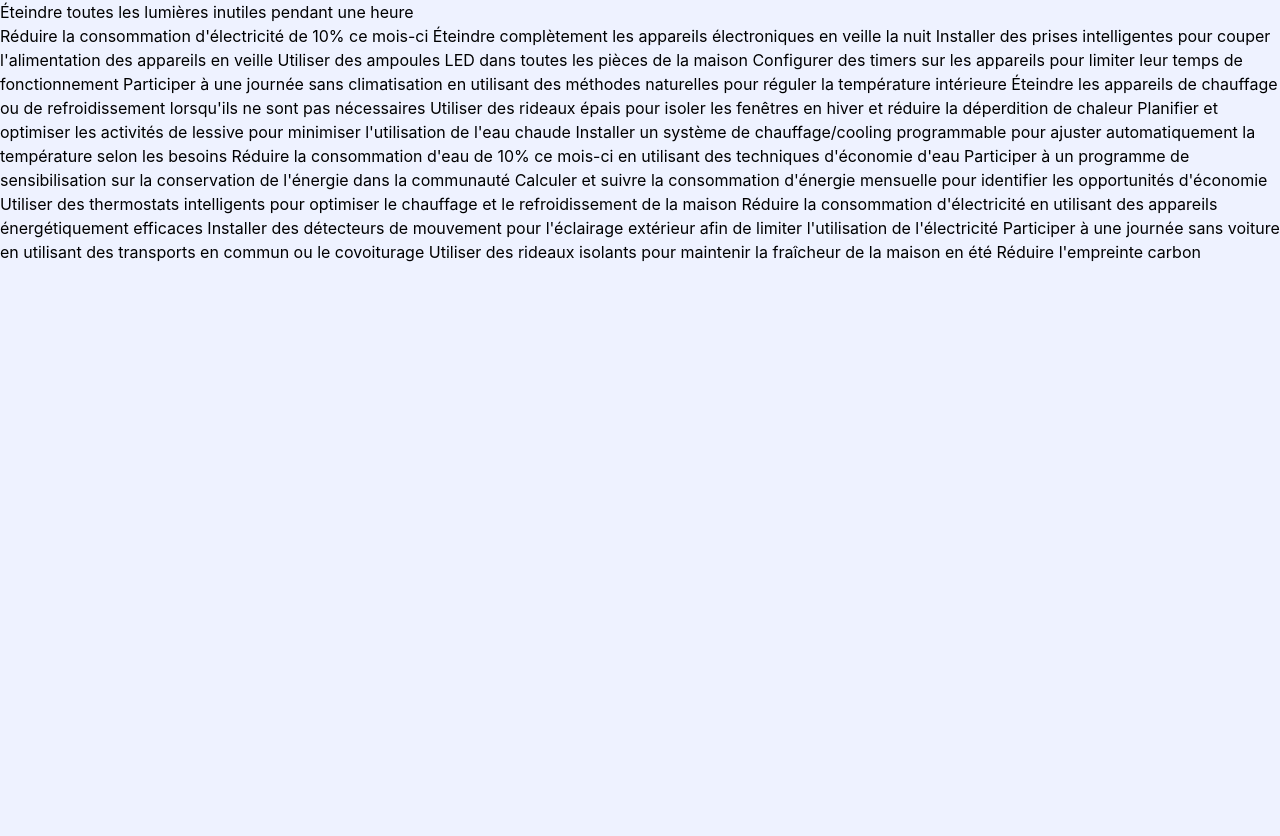
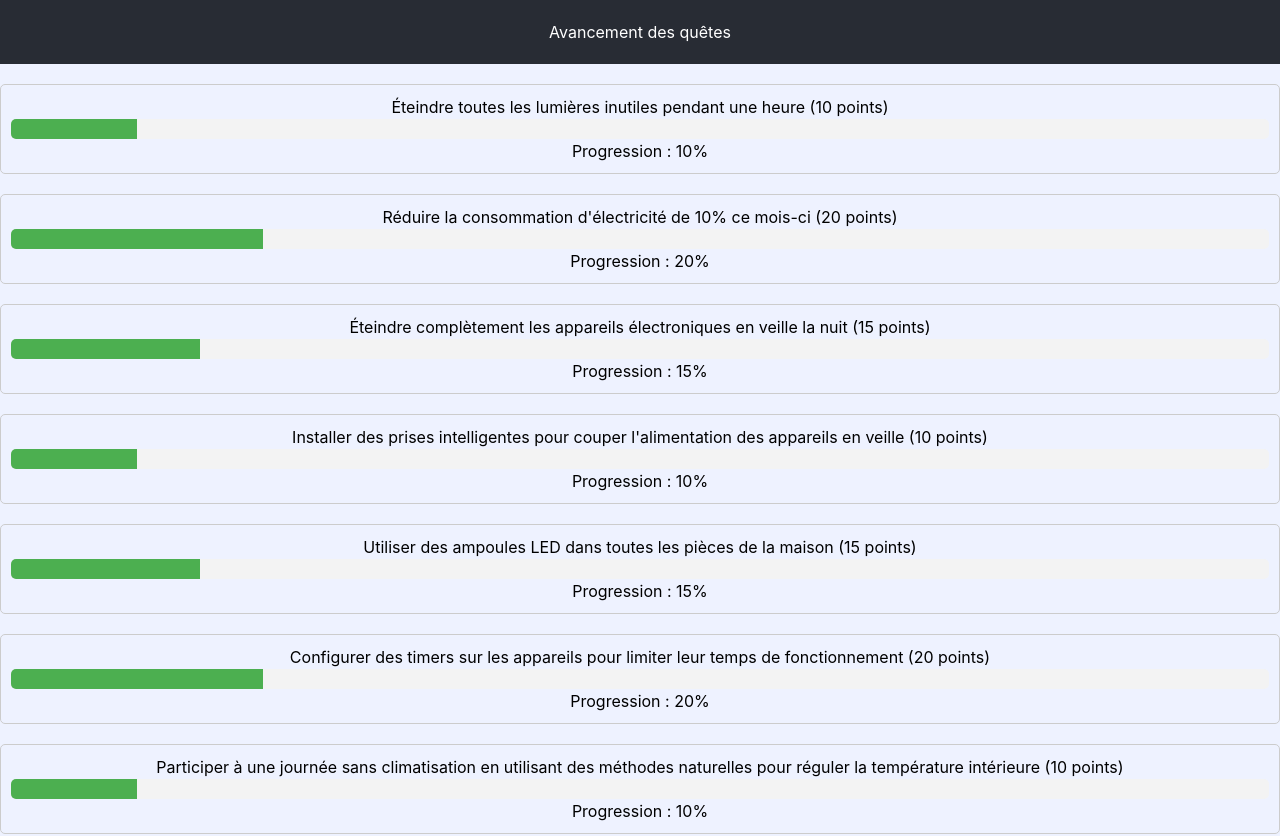
Before and after one commit to CalmettesT/Hackaton2024, a React (Create React App) app: page / in a window 1280 px wide. Shown: the top 836 px of the page. Before the commit the page ends 800 px from the top, so only its background shows below. Built offline with nearby package versions, Linux system fonts and the light colour scheme.

Commit message:
add AchevementQuete

```diff
--- a/src/App.js
+++ b/src/App.js
@@ -1,10 +1,11 @@
 import React, { useRef, useLayoutEffect, useEffect } from 'react';
 import Navbar from "./components/NavbarBlurred";
 import LigneQuete from './components/LigneQuete';
+import AchevementQuete from './components/AchevementQuete';
 
 export default function App() {
 
   return (
-      <LigneQuete />
+      <AchevementQuete />
   );
 }
--- a/src/components/AchevementQuete.js
+++ b/src/components/AchevementQuete.js
@@ -1,15 +1,18 @@
 import React from 'react';
+import QuestProgress from './ProgressionQuete';
+import './Style.css';
 
-const AchevementQuete = () => {
+function App() {
   return (
-    <div>
-         [
-
-
-
-
+    <div className="App">
+      <header className="App-header">
+        <h1>Avancement des quêtes</h1>
+      </header>
+      <main>
+        <QuestProgress />
+      </main>
     </div>
   );
-};
+}
 
-export default AchevementQuete;
+export default App;
--- /dev/null
+++ b/src/components/EtatQuete.json
@@ -0,0 +1,14 @@
+[
+    { "id": 1, "title": "Éteindre toutes les lumières inutiles pendant une heure", "points": 10, "progress": 10 },
+    { "id": 2, "title": "Réduire la consommation d'électricité de 10% ce mois-ci", "points": 20, "progress": 20 },
+    { "id": 3, "title": "Éteindre complètement les appareils électroniques en veille la nuit", "points": 15, "progress": 15 },
+    { "id": 4, "title": "Installer des prises intelligentes pour couper l'alimentation des appareils en veille", "points": 10, "progress": 10 },
+    { "id": 5, "title": "Utiliser des ampoules LED dans toutes les pièces de la maison", "points": 15, "progress": 15 },
+    { "id": 6, "title": "Configurer des timers sur les appareils pour limiter leur temps de fonctionnement", "points": 20, "progress": 20 },
+    { "id": 7, "title": "Participer à une journée sans climatisation en utilisant des méthodes naturelles pour réguler la température intérieure", "points": 10, "progress": 10 },
+    { "id": 8, "title": "Éteindre les appareils de chauffage ou de refroidissement lorsqu'ils ne sont pas nécessaires", "points": 10, "progress": 10 },
+    { "id": 9, "title": "Utiliser des rideaux épais pour isoler les fenêtres en hiver et réduire la déperdition de chaleur", "points": 15, "progress": 15 },
+    { "id": 10, "title": "Planifier et optimiser les activités de lessive pour minimiser l'utilisation de l'eau chaude", "points": 15, "progress": 15 },
+    { "id": 11, "title": "Réduire la consommation d'électricité en utilisant des appareils énergétiquement efficaces", "points": 20, "progress": 50 },
+    { "id": 12, "title": "Participer à un programme de sensibilisation sur la conservation de l'énergie dans la communauté", "points": 30, "progress": 2 }
+  ]
--- a/src/components/LigneQuete.js
+++ b/src/components/LigneQuete.js
@@ -1,33 +1,66 @@
 import React from 'react';
 
 const LigneQuete = () => {
-  return (
-    <div>
-
-           <tr> Éteindre toutes les lumières inutiles pendant une heure</tr>
-            Réduire la consommation d'électricité de 10% ce mois-ci
-            Éteindre complètement les appareils électroniques en veille la nuit
-            Installer des prises intelligentes pour couper l'alimentation des appareils en veille
-            Utiliser des ampoules LED dans toutes les pièces de la maison
-            Configurer des timers sur les appareils pour limiter leur temps de fonctionnement
-            Participer à une journée sans climatisation en utilisant des méthodes naturelles pour réguler la température intérieure
-            Éteindre les appareils de chauffage ou de refroidissement lorsqu'ils ne sont pas nécessaires
-            Utiliser des rideaux épais pour isoler les fenêtres en hiver et réduire la déperdition de chaleur
-            Planifier et optimiser les activités de lessive pour minimiser l'utilisation de l'eau chaude
-            Installer un système de chauffage/cooling programmable pour ajuster automatiquement la température selon les besoins
-            Réduire la consommation d'eau de 10% ce mois-ci en utilisant des techniques d'économie d'eau
-            Participer à un programme de sensibilisation sur la conservation de l'énergie dans la communauté
-            Calculer et suivre la consommation d'énergie mensuelle pour identifier les opportunités d'économie
-            Utiliser des thermostats intelligents pour optimiser le chauffage et le refroidissement de la maison
-            Réduire la consommation d'électricité en utilisant des appareils énergétiquement efficaces
-            Installer des détecteurs de mouvement pour l'éclairage extérieur afin de limiter l'utilisation de l'électricité
-            Participer à une journée sans voiture en utilisant des transports en commun ou le covoiturage
-            Utiliser des rideaux isolants pour maintenir la fraîcheur de la maison en été
-            Réduire l'empreinte carbon
+    return (
+        <div class="flex justify-between flex-wrap gap-2 flex-col">
+            <div class="border border-black rounded w-1/2 ml-2 mt-2 p-1 shadow-md">
+                <tr> Éteindre toutes les lumières inutiles pendant une heure</tr>
+            </div>
+            <div class="border border-black rounded w-1/2 ml-2 mt-2 p-1 shadow-md">
+                <tr> Réduire la consommation d'électricité de 10% ce mois-ci</tr>
+            </div>
+            <div class="border border-black rounded w-1/2 ml-2 mt-2 p-1 shadow-md">
+                <tr>Éteindre complètement les appareils électroniques en veille la nuit</tr>
+            </div>
+            <div class="border border-black rounded w-1/2 ml-2 mt-2 p-1 shadow-md">
+                <tr>Installer des prises intelligentes pour couper l'alimentation des appareils en veille</tr>
+            </div>
+            <div class="border border-black rounded w-1/2 ml-2 mt-2 p-1 shadow-md">
+                <tr>Utiliser des ampoules LED dans toutes les pièces de la maison</tr>
+            </div>
+            <div class="border border-black rounded w-1/2 ml-2 mt-2 p-1 shadow-md">
+                <tr>Configurer des timers sur les appareils pour limiter leur temps de fonctionnement</tr>
+            </div>
+            <div class="border border-black rounded w-1/2 ml-2 mt-2 p-1 shadow-md">
+                <tr>Participer à une journée sans climatisation en utilisant des méthodes naturelles pour réguler la température intérieure</tr>
+            </div>
+            <div class="border border-black rounded w-1/2 ml-2 mt-2 p-1 shadow-md">
+                <tr>Éteindre les appareils de chauffage ou de refroidissement lorsqu'ils ne sont pas nécessaires</tr>
+            </div>
+            <div class="border border-black rounded w-1/2 ml-2 mt-2 p-1 shadow-md">
+                <tr>Utiliser des rideaux épais pour isoler les fenêtres en hiver et réduire la déperdition de chaleur</tr>
+            </div>
+            <div class="border border-black rounded w-1/2 ml-2 mt-2 p-1 shadow-md">
+                <tr>Planifier et optimiser les activités de lessive pour minimiser l'utilisation de l'eau chaude</tr>
+            </div>
+            <div class="border border-black rounded w-1/2 ml-2 mt-2 p-1 shadow-md">
+                <tr>Installer un système de chauffage/cooling programmable pour ajuster automatiquement la température selon les besoins</tr>
+            </div>
+            <div class="border border-black rounded w-1/2 ml-2 mt-2 p-1 shadow-md">
+                <tr>Réduire la consommation d'eau de 10% ce mois-ci en utilisant des techniques d'économie d'eau</tr>
+            </div>
+            <div class="border border-black rounded w-1/2 ml-2 mt-2 p-1 shadow-md">
+                <tr>Participer à un programme de sensibilisation sur la conservation de l'énergie dans la communauté</tr>
+            </div>
+            <div class="border border-black rounded w-1/2 ml-2 mt-2 p-1 shadow-md">
+                <tr>Calculer et suivre la consommation d'énergie mensuelle pour identifier les opportunités d'économie</tr>
+            </div>
+            <div class="border border-black rounded w-1/2 ml-2 mt-2 p-1 shadow-md">
+                <tr>Utiliser des thermostats intelligents pour optimiser le chauffage et le refroidissement de la maison</tr>
+            </div>
+            <div class="border border-black rounded w-1/2 ml-2 mt-2 p-1 shadow-md">
+                <tr>Réduire la consommation d'électricité en utilisant des appareils énergétiquement efficaces</tr>
+            </div>
+            <div class="border border-black rounded w-1/2 ml-2 mt-2 p-1 shadow-md">
+                <tr>Installer des détecteurs de mouvement pour l'éclairage extérieur afin de limiter l'utilisation de l'électricité</tr>
+            </div>
+            <div class="border border-black rounded w-1/2 ml-2 mt-2 p-1 shadow-md">
+                <tr>Réduire l'empreinte carbon</tr>
+            </div>
 
 
-    </div>
-  );
+        </div>
+    );
 };
 
 export default LigneQuete;
--- /dev/null
+++ b/src/components/ProgressionQuete.js
@@ -0,0 +1,29 @@
+import React, { useState, useEffect } from 'react';
+import questsData from './EtatQuete.json';  // Importer les quêtes depuis le fichier JSON
+
+const QuestProgress = () => {
+  const [quests, setQuests] = useState([]);
+
+  useEffect(() => {
+    // Simuler la récupération des données
+    setQuests(questsData);
+  }, []);
+
+  return (
+    <div className="quest-progress">
+      <ul>
+        {quests.map(quest => (
+          <li key={quest.id}>
+            <h3>{quest.title} ({quest.points} points)</h3>
+            <div className="progress-bar">
+              <div className="progress" style={{ width: `${quest.progress}%` }}></div>
+            </div>
+            <p>Progression : {quest.progress}%</p>
+          </li>
+        ))}
+      </ul>
+    </div>
+  );
+};
+
+export default QuestProgress;
--- /dev/null
+++ b/src/components/Style.css
@@ -0,0 +1,33 @@
+.App {
+    text-align: center;
+  }
+
+  .App-header {
+    background-color: #282c34;
+    padding: 20px;
+    color: white;
+  }
+
+  .quest-progress ul {
+    list-style-type: none;
+    padding: 0;
+  }
+
+  .quest-progress li {
+    margin: 20px 0;
+    padding: 10px;
+    border: 1px solid #ccc;
+    border-radius: 5px;
+  }
+
+  .quest-progress .progress-bar {
+    width: 100%;
+    background-color: #f3f3f3;
+    border-radius: 5px;
+    overflow: hidden;
+  }
+
+  .quest-progress .progress {
+    height: 20px;
+    background-color: #4caf50;
+  }
```
